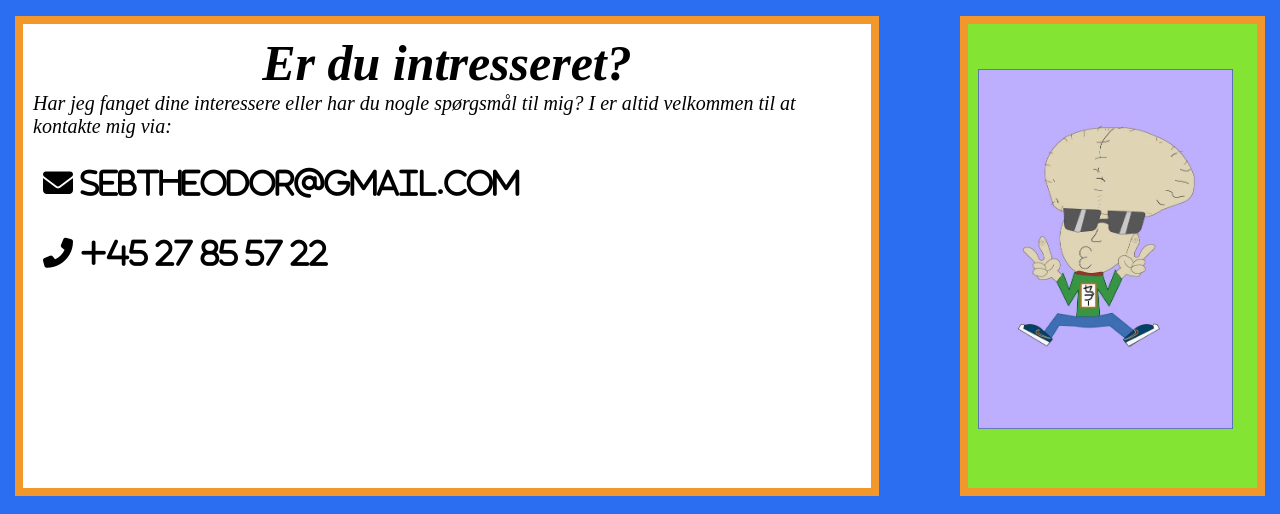
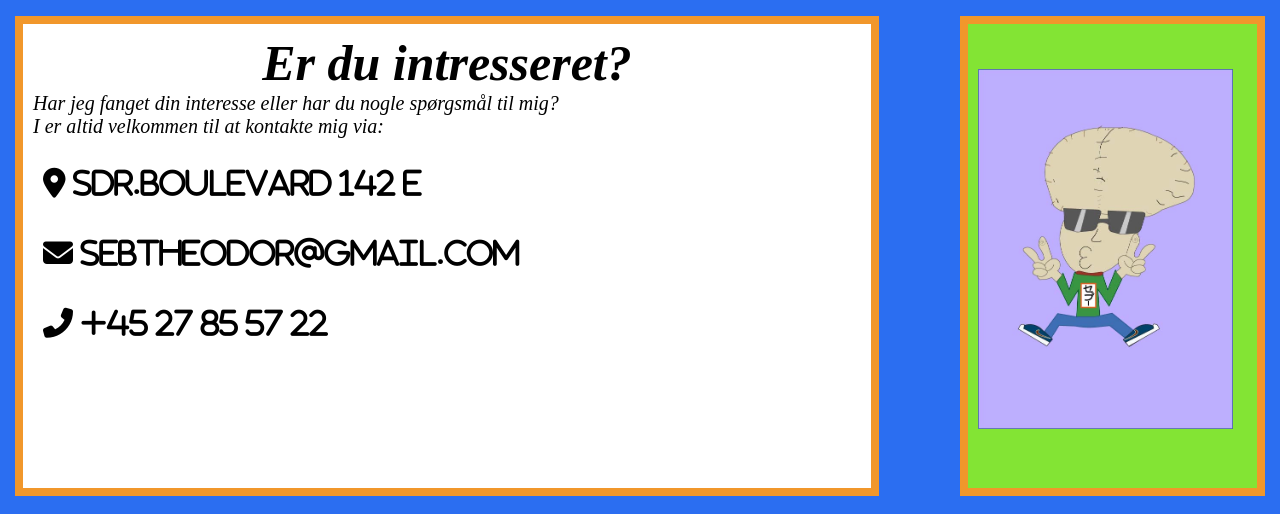
Before and after one commit to sebtheodor/preasentationsportefolio, a plain HTML site: page Præsentationsportefolio/kontakt.html in a window 1280 px wide. Shown: the part 134-648 px from the top of the page. Drawn offline with Linux system fonts and the light colour scheme.

Commit message:
Update kontakt.html

```diff
--- a/Præsentationsportefolio/kontakt.html
+++ b/Præsentationsportefolio/kontakt.html
@@ -40,7 +40,8 @@
 <!--indhold-->
       <main class="co">
         <h2> Er du intresseret?</h2>
-        <p>Har jeg fanget dine interessere eller har du nogle spørgsmål til mig? I er altid velkommen til at kontakte mig via:</p>
+        <p>Har jeg fanget din interesse eller har du nogle spørgsmål til mig?<br> I er altid velkommen til at kontakte mig via:</p>
+        <i class="fas fa-map-marker-alt"> Sdr.Boulevard 142 E</i> <br>
         <a id="mail" href="mailto:sebtheodor@gmail.com"<i class="fas fa-envelope"> sebtheodor@gmail.com</i> </a><br>
         <i class="fas fa-phone-alt"> +45 27 85 57 22</i>
 
```
